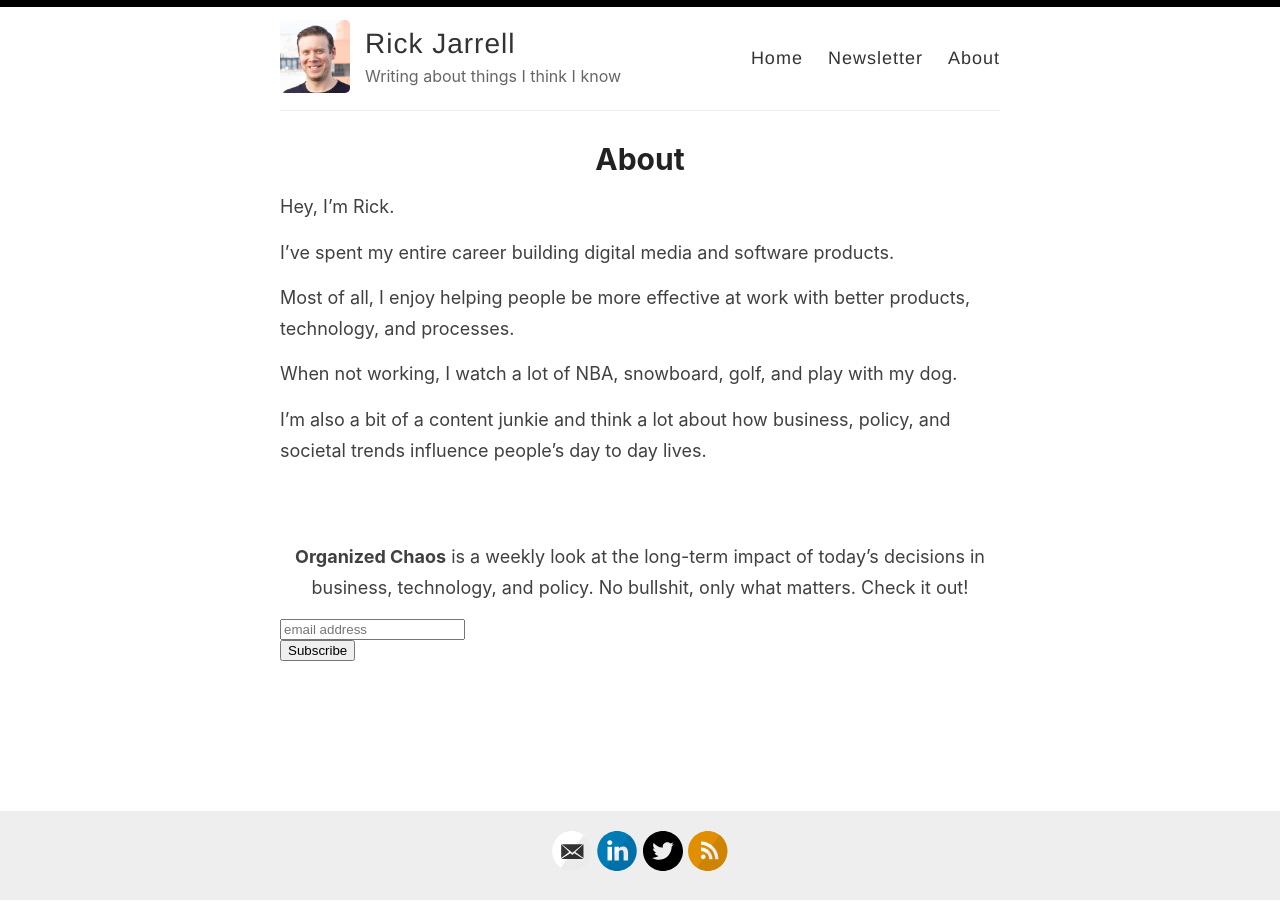
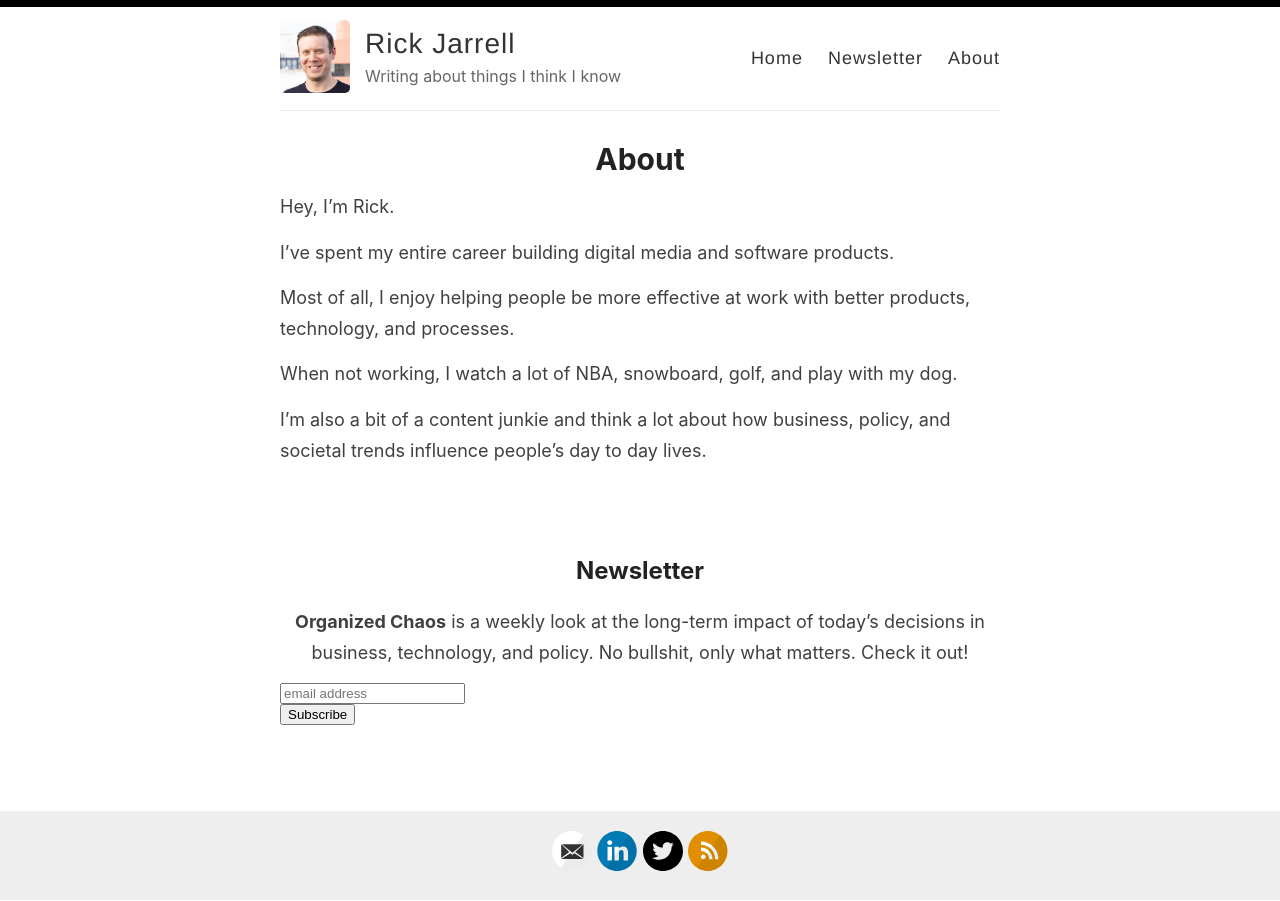
Before and after one commit to rickjarrell/backupblog, a Jekyll site: the page built from _pages/about.md, in a window 1280 px wide. Built offline with Jekyll 4.4.1, drawn with Linux system fonts in a browser that asks for light colours; comment, search, counter and statistics services are not loaded.

Commit message:
Update about.md

```diff
--- a/_pages/about.md
+++ b/_pages/about.md
@@ -16,3 +16,5 @@ I'm also a bit of a content junkie and think a lot about how business, policy, a
 <br/>
 <br/>
 <br/>
+
+## Newsletter
```
